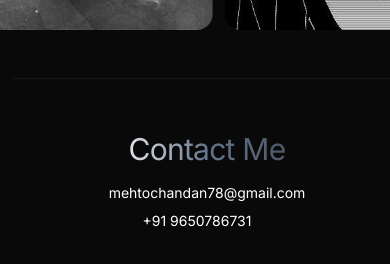
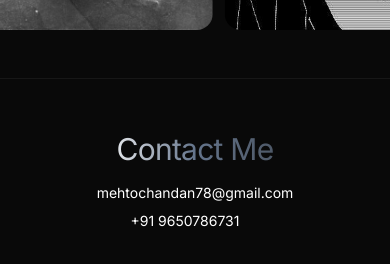
Before and after one commit to iChandanMehto/Porfolio, a React (Vite) app: page / in a window 390 px wide. Shown: the part 4471-4735 px from the top of the page. Built offline with nearby package versions, Linux system fonts and the light colour scheme; a web font is replaced by a local one.

Commit message:
responsive changes

```diff
--- a/src/components/Footer.jsx
+++ b/src/components/Footer.jsx
@@ -26,8 +26,8 @@ const textEffectThree = (delay)=>({
   })
 const Footer = () => {
   return (
-<footer className='w-full m-3'>
-<div className='border-b ml-0 flex justify-center items-center relative m-10  w-full border-neutral-900 md:pb-4 pb-2 lg:mb35'>  </div>
+<footer className='w-full '>
+<div className='border-b  flex justify-center items-center relative my-10   border-neutral-900 md:pb-4 pb-2 lg:mb35'>  </div>
   <div className="flex flex-col items-center align-middle justify-center">
 
 <motion.h4
```
